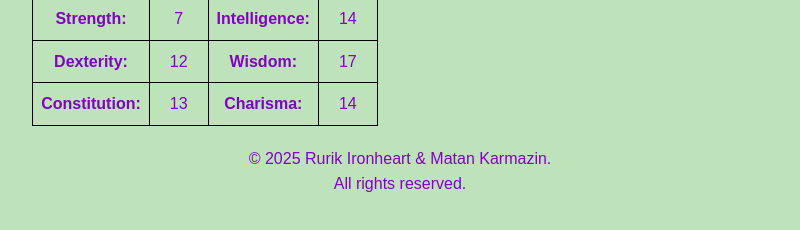
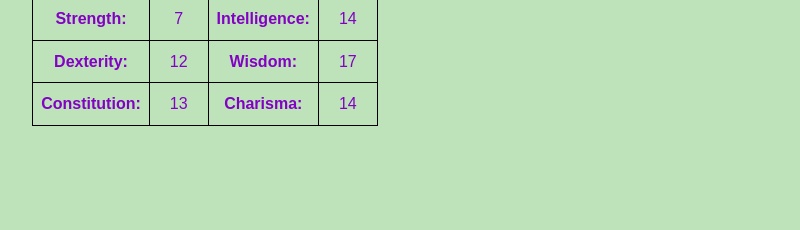
Before and after one commit to MatanKarmazin/Rurik-Ironheart, a plain HTML site: page index.html in a window 1280 px wide. Shown: the part 546-776 px from the top of the page, without its empty margins (240-1040 px from the left). Drawn offline with Linux system fonts and the light colour scheme.

Commit message:
init commit

```diff
--- a/index.html
+++ b/index.html
@@ -4,6 +4,7 @@
 <head>
     <meta charset="UTF-8">
     <meta name="viewport" content="width=device-width, initial-scale=1.0">
+    <script src="script.js"></script>
     <link rel="stylesheet" href="styles.css">
     <title>Rurik Ironheart</title>
 </head>
@@ -16,7 +17,7 @@
 
     <div class="intro">
         <p>Here you can find information about my background, skills, <a href="spells.html"><strong>and some
-                spells.</strong></a>
+                    spells.</strong></a>
             <br>Feel free to explore and learn
             more about my experiences and abilities.
         </p>
@@ -84,9 +85,6 @@
             <img src="https://i.ibb.co/7d7qG8nk/Ruril3.png" alt="Rurik Ironheart">
         </div>
     </div>
-    <div class="footer">
-        <p>&copy; 2025 Rurik Ironheart & Matan Karmazin.<br> All rights reserved.</p>
-    </div>
 </body>
 
 </html>
```
Also changed, not shown: spells.html (+1 -6 lines), 1 other file.
